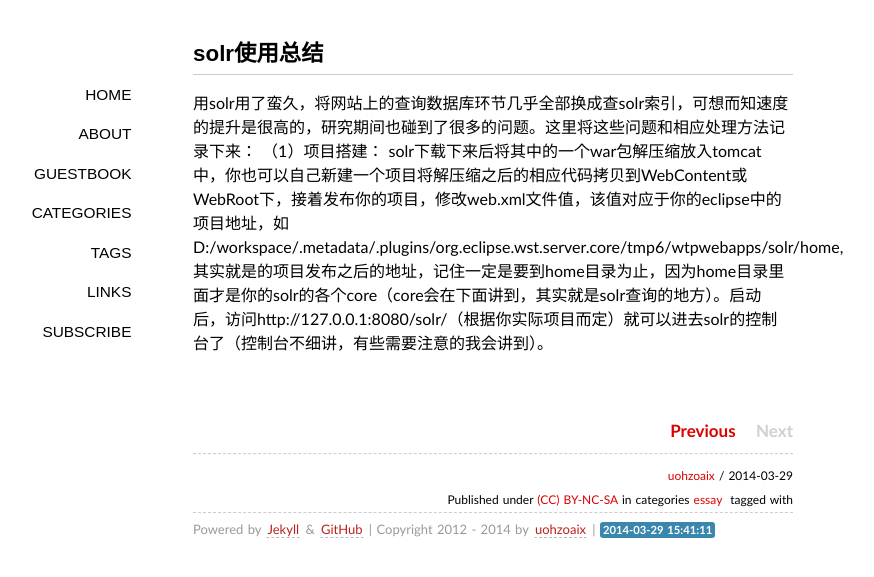
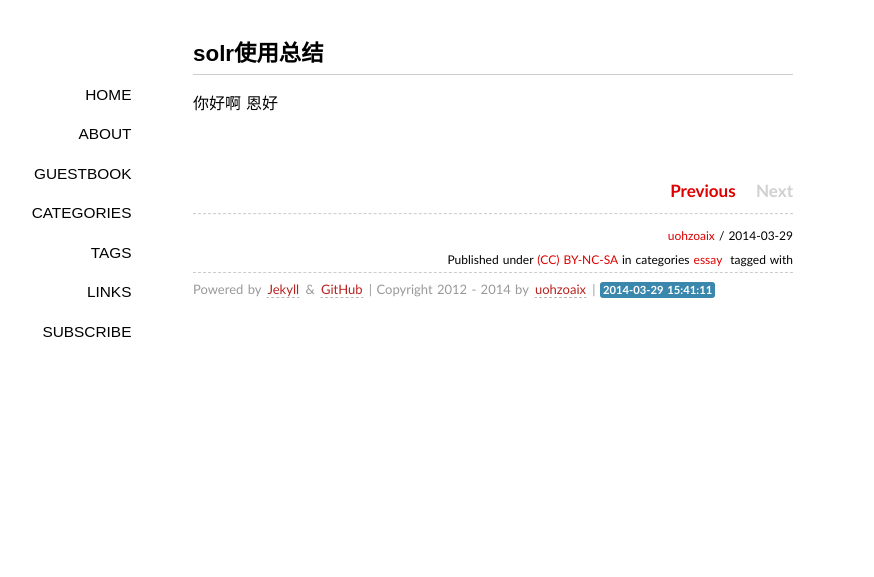
Before and after one commit to uohzoaix/studies, a Jekyll site: the page built from _posts/2014-03-29-solrtest.md, in a window 1280 px wide. Shown: the top 577 px of the page, without its empty margins (147-1021 px from the left). Built offline with Jekyll 4.4.1, drawn with Linux system fonts in a browser that asks for light colours; some web fonts are replaced; Markdown is read by kramdown in place of the engine named in the settings; comment, search, counter and statistics services are not loaded.

Commit message:
edit index

```diff
--- a/_posts/2014-03-29-solrtest.md
+++ b/_posts/2014-03-29-solrtest.md
@@ -8,6 +8,5 @@ tags: []
 
 
 
-用solr用了蛮久，将网站上的查询数据库环节几乎全部换成查solr索引，可想而知速度的提升是很高的，研究期间也碰到了很多的问题。这里将这些问题和相应处理方法记录下来：
-（1）项目搭建：
-	solr下载下来后将其中的一个war包解压缩放入tomcat中，你也可以自己新建一个项目将解压缩之后的相应代码拷贝到WebContent或WebRoot下，接着发布你的项目，修改web.xml文件<env-entry-value>值，该值对应于你的eclipse中的项目地址，如D:/workspace/.metadata/.plugins/org.eclipse.wst.server.core/tmp6/wtpwebapps/solr/home,其实就是的项目发布之后的地址，记住一定是要到home目录为止，因为home目录里面才是你的solr的各个core（core会在下面讲到，其实就是solr查询的地方）。启动后，访问http://127.0.0.1:8080/solr/（根据你实际项目而定）就可以进去solr的控制台了（控制台不细讲，有些需要注意的我会讲到）。
+你好啊
+恩好
```
